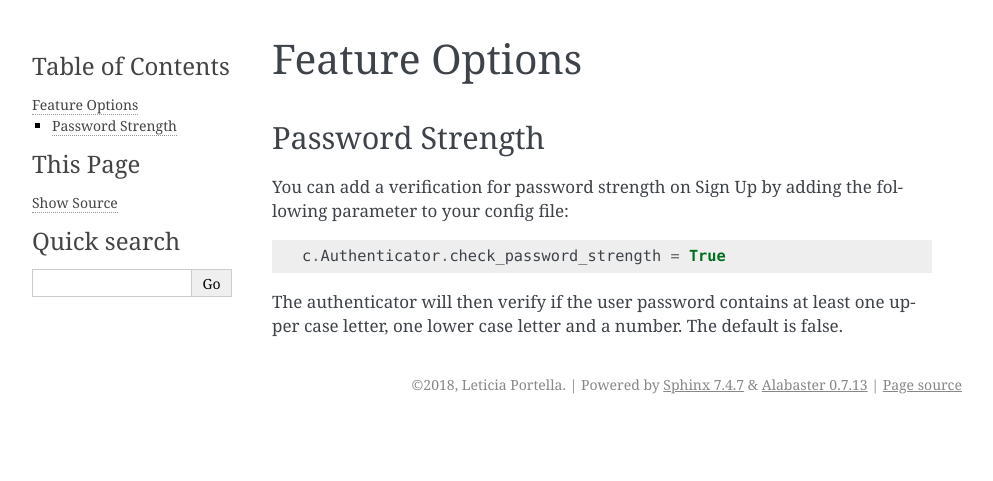
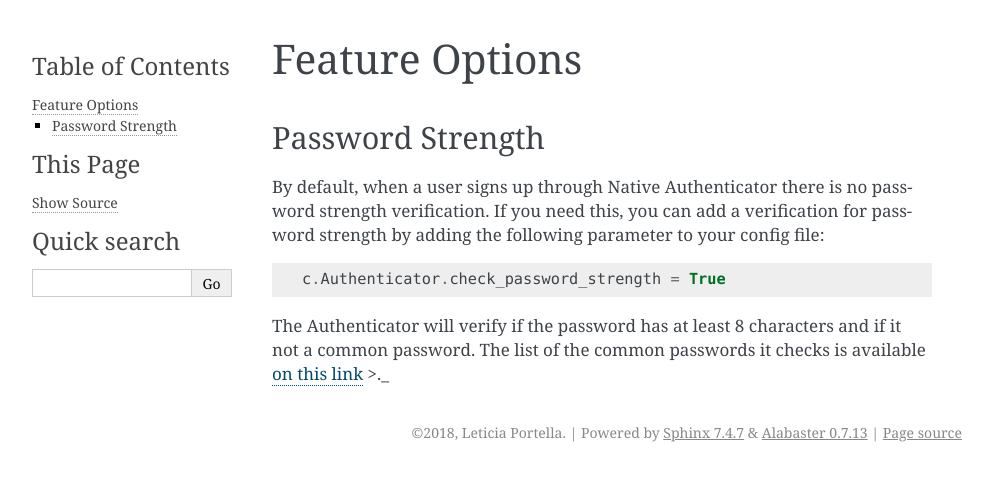
Before and after one commit to jupyterhub/nativeauthenticator, a Sphinx documentation site: the page built from docs/options.rst, in a window 1280 px wide. Shown: the top 481 px of the page, without its empty margins (148-1141 px from the left). Built offline with Sphinx 7.4.7, drawn with Linux system fonts in a browser that asks for light colours.

Commit message:
Improve docs on password strength option

```diff
--- a/docs/options.rst
+++ b/docs/options.rst
@@ -4,10 +4,10 @@ Feature Options
 Password Strength
 ----------------
 
-You can add a verification for password strength on Sign Up by adding the following parameter to your config file:
+By default, when a user signs up through Native Authenticator there is no password strength verification. If you need this, you can add a verification for password strength by adding the following parameter to your config file:
 
 .. code-block:: python
 
     c.Authenticator.check_password_strength = True
 
-The authenticator will then verify if the user password contains at least one upper case letter, one lower case letter and a number. The default is false.
+The Authenticator will verify if the password has at least 8 characters and if it not a common password. The list of the common passwords it checks is available `on this link <https://github.com/danielmiessler/SecLists/blob/master/Passwords/Common-Credentials/10-million-password-list-top-10000.txt>`_ >._
```
